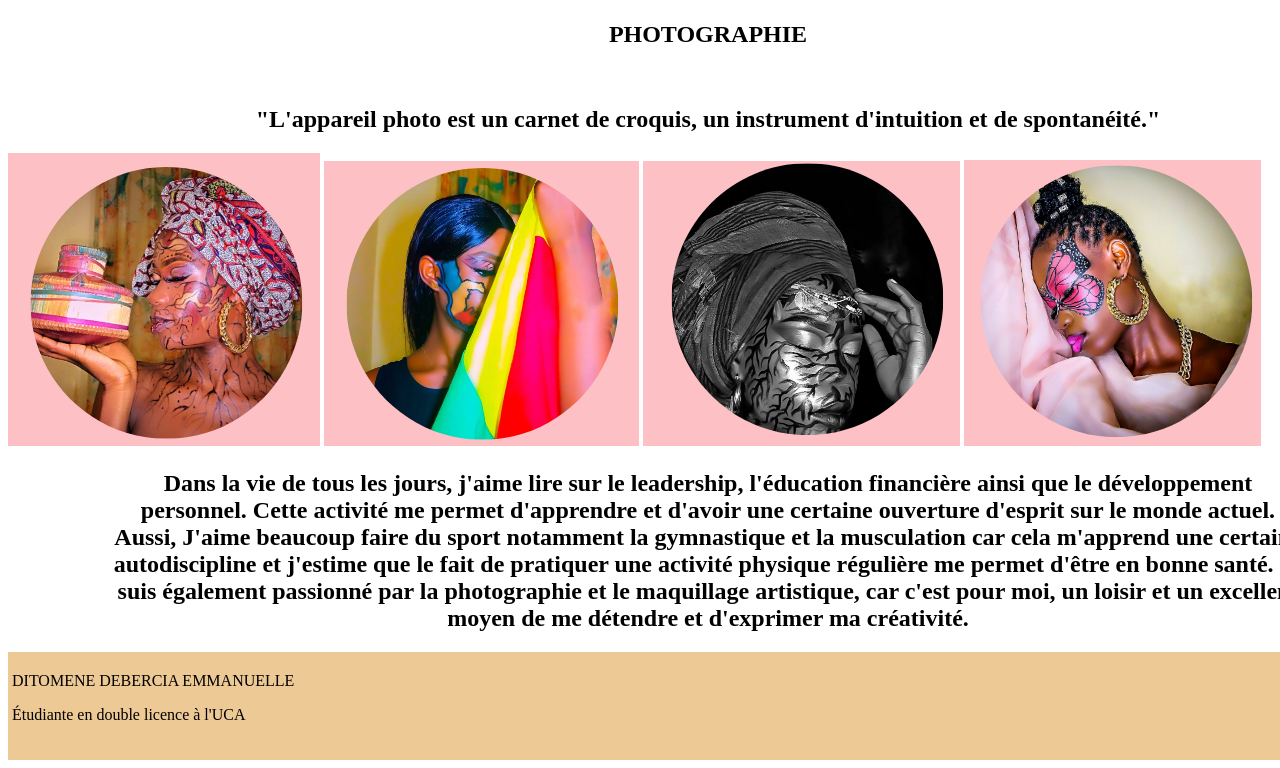
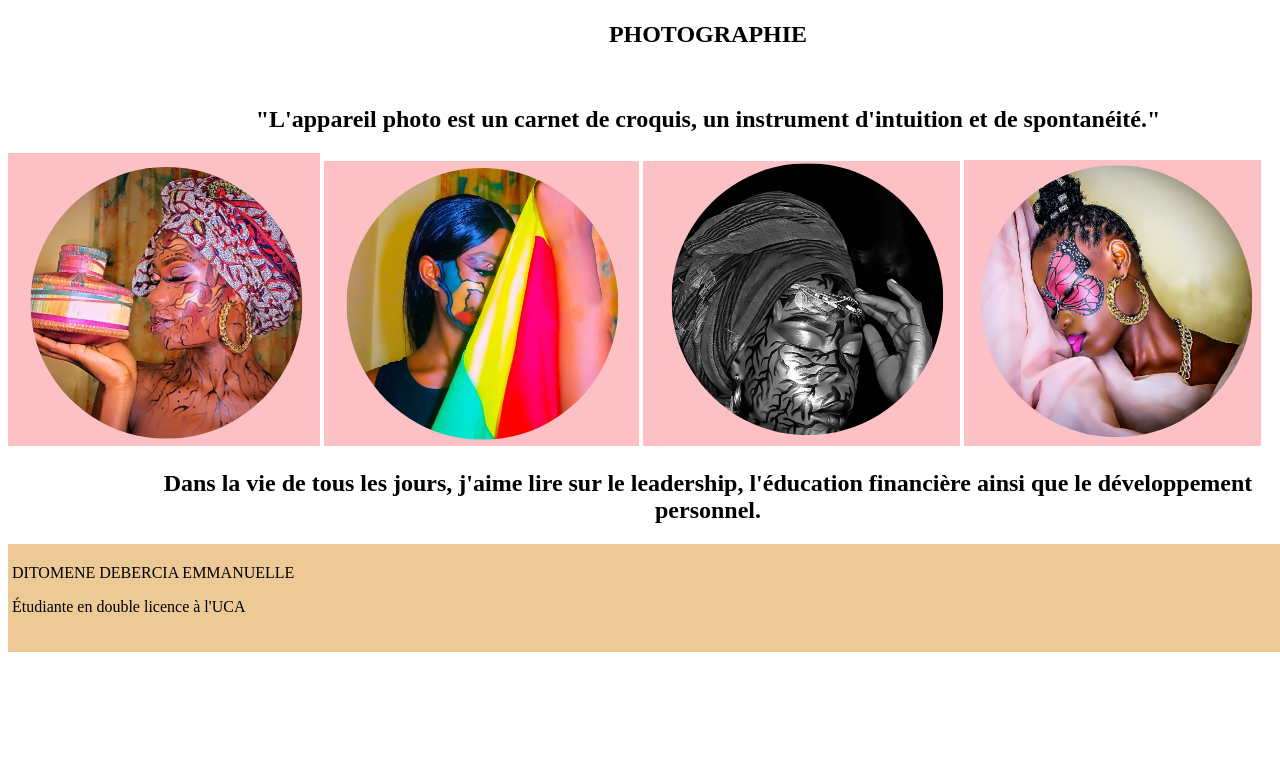
Before and after one commit to Debercia/Debercia, a plain HTML site: page Divers.html in a window 1280 px wide. Shown: the part 1192-1960 px from the top of the page. After the commit the page ends 1852 px from the top, so only its background shows below. Drawn offline with Linux system fonts and the light colour scheme.

Commit message:
modification

```diff
--- a/Divers.html
+++ b/Divers.html
@@ -40,9 +40,7 @@
         <img src="im3.png" alt="">
         <img src="img4.png" alt="">
     </nav>
-    <h2>Dans la vie de tous les jours, j'aime lire sur le leadership, l'éducation financière ainsi que le développement personnel. Cette activité me permet d'apprendre et d'avoir une certaine ouverture d'esprit sur le monde actuel.
-        Aussi, J'aime beaucoup faire du sport notamment la gymnastique et la musculation car cela m'apprend une certaine autodiscipline et j'estime que le fait de pratiquer une activité physique régulière me permet d'être en bonne santé.
-        Je suis également passionné par la photographie et le maquillage artistique, car c'est pour moi, un loisir et un excellent moyen de me détendre et d'exprimer ma créativité.
+    <h2>Dans la vie de tous les jours, j'aime lire sur le leadership, l'éducation financière ainsi que le développement personnel.
         </h2>
 </main>
 <footer>
```
